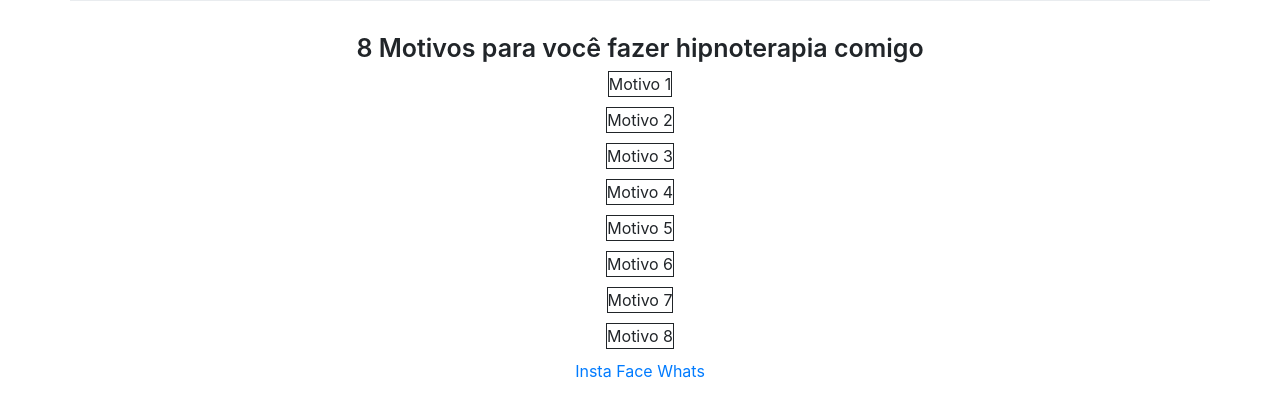
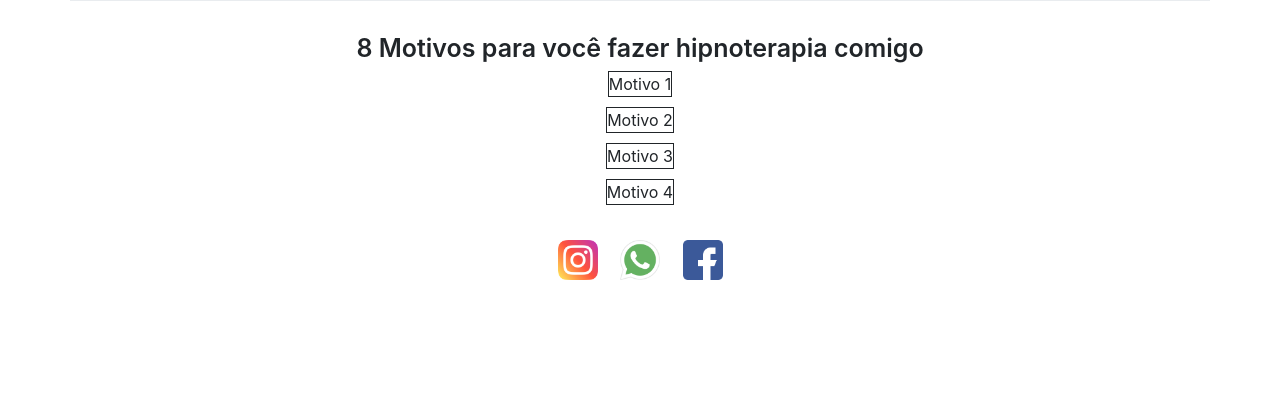
Before and after one commit to Caioom/SiteHipnose, a PHP site: page / in a window 1280 px wide. Shown: the part 322-739 px from the top of the page. Run offline with PHP 8.4, Linux system fonts and the light colour scheme.

Commit message:
Sessao de motivos ok

```diff
--- a/components/motivos.php
+++ b/components/motivos.php
@@ -14,23 +14,13 @@
             <div class="row">
                 <div class="col-xs-12" style="border: solid 1px;">Motivo 4</div>
             </div>
-            <div class="row">
-                <div class="col-xs-12" style="border: solid 1px;">Motivo 5</div>
-            </div>
-            <div class="row">
-                <div class="col-xs-12" style="border: solid 1px;">Motivo 6</div>
-            </div>
-            <div class="row">
-                <div class="col-xs-12" style="border: solid 1px;">Motivo 7</div>
-            </div>
-            <div class="row">
-                <div class="col-xs-12" style="border: solid 1px;">Motivo 8</div>
-            </div>
         </div>
-        <div class="social-medias">
-            <a href="http://" target="_blank">Insta</a>
-            <a href="http://" target="_blank">Face</a>
-            <a href="http://" target="_blank">Whats</a>
+        <div class="container social-medias">
+            <a href="http://" target="_blank"><img src="./assets/social-media-icons/instagram.png" alt="Icone do Instagram"></a>
+            &nbsp;&nbsp;&nbsp;
+            <a href="http://" target="_blank"><img src="./assets/social-media-icons/whatsapp.png" alt="Icone do Whatsapp"></a>
+            &nbsp;&nbsp;&nbsp;
+            <a href="http://" target="_blank"><img src="./assets/social-media-icons/facebook.png" alt="Icone do Facebook"></a>
         </div>
     </div>
 </section>
--- a/css/style.css
+++ b/css/style.css
@@ -22,3 +22,9 @@
 .format-reasons .row{
     margin-bottom: 10px;
 }
+
+/* social medias - session reasons */
+.social-medias img{
+    margin-top: 25px;
+    width: 40px;
+}
--- a/index.php
+++ b/index.php
@@ -14,6 +14,7 @@
                 require('./components/banner-intro.php');
                 require('./components/motivos.php');
             ?>
+
         </main>
         <script src="https://code.jquery.com/jquery-3.4.1.slim.min.js" integrity="sha384-J6qa4849blE2+poT4WnyKhv5vZF5SrPo0iEjwBvKU7imGFAV0wwj1yYfoRSJoZ+n" crossorigin="anonymous"></script>
         <script src="https://cdn.jsdelivr.net/npm/popper.js@1.16.0/dist/umd/popper.min.js" integrity="sha384-Q6E9RHvbIyZFJoft+2mJbHaEWldlvI9IOYy5n3zV9zzTtmI3UksdQRVvoxMfooAo" crossorigin="anonymous"></script>
```
Also changed, not shown: assets/social-media-icons/facebook.png (added), assets/social-media-icons/instagram.png (added), assets/social-media-icons/whatsapp.png (added).
